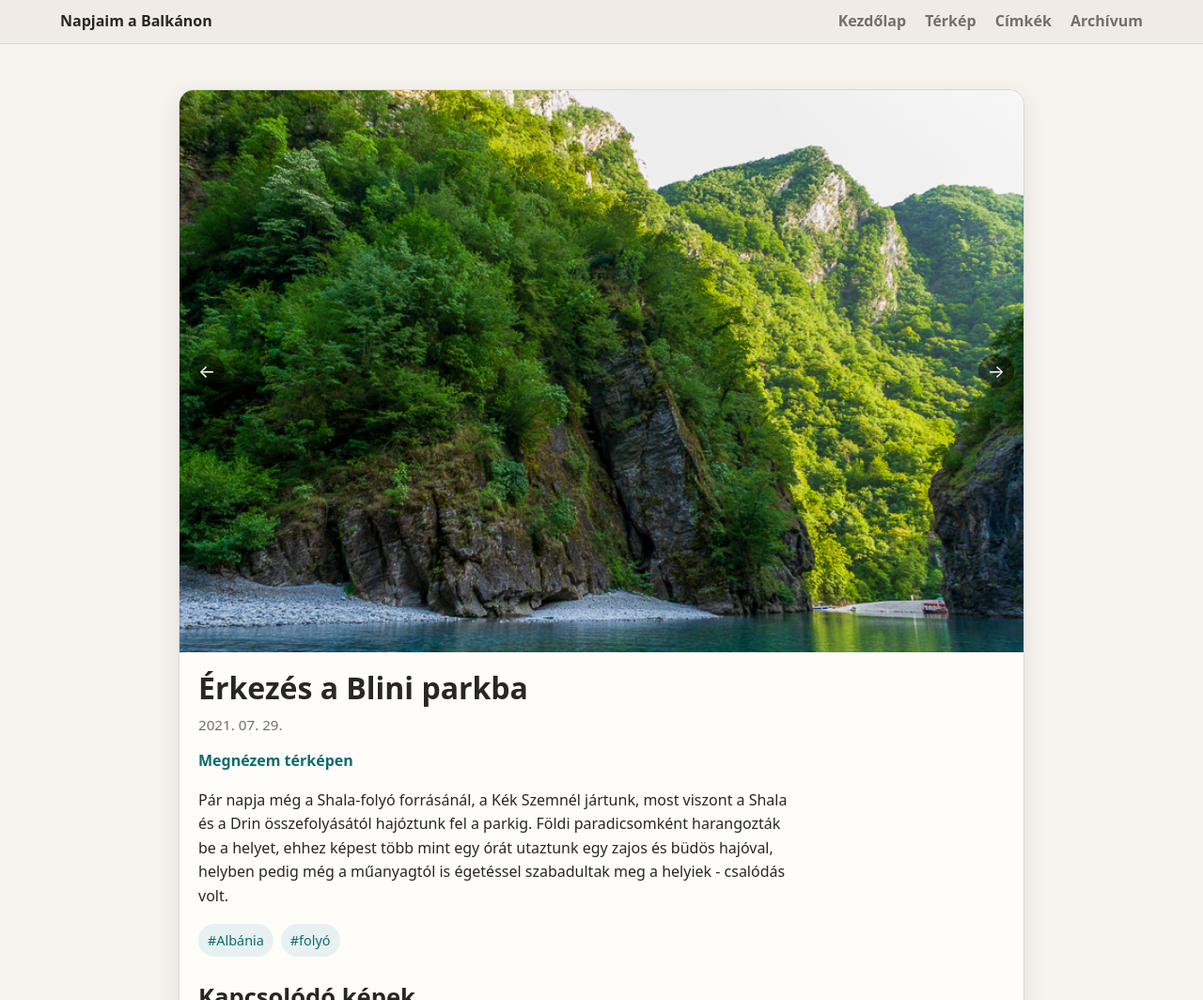
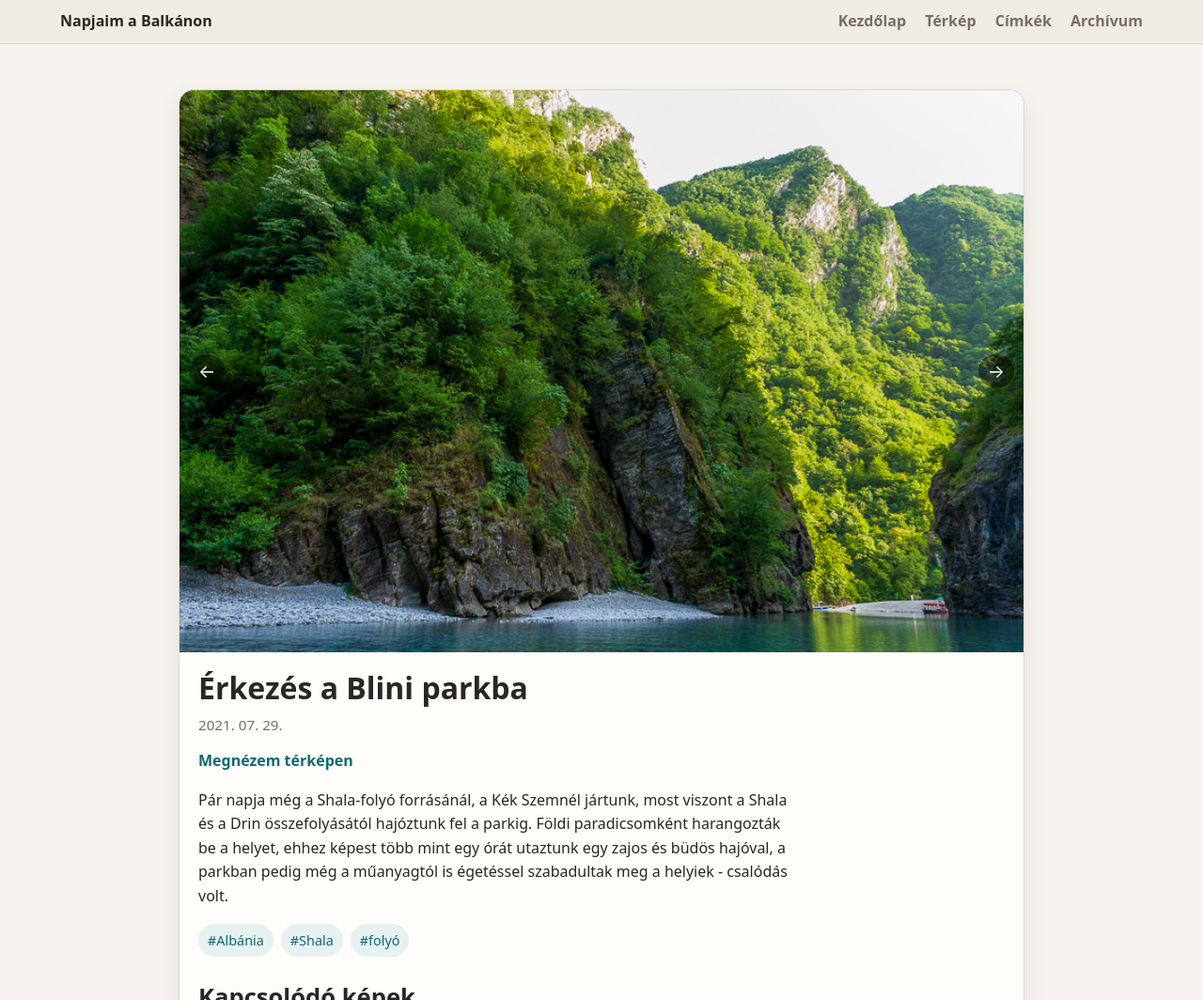
Before and after one commit to havassy/fotoblog, a Jekyll site: the page built from _posts/2021-07-29-blini_shala.md, in a window 1280 px wide. Shown: the top 1064 px of the page at 94% size. Built offline with Jekyll 4.4.1, drawn with Linux system fonts in a browser that asks for light colours; grey boxes are pictures that could not be loaded.

Commit message:
Auto-create/update posts from images [skip ci]

```diff
--- a/_posts/2021-07-29-blini_shala.md
+++ b/_posts/2021-07-29-blini_shala.md
@@ -7,8 +7,9 @@ lat: 42.19804
 lon: 19.809128
 tags:
   - "Albánia"
+  - "Shala"
   - "folyó"
-description: "Pár napja még a Shala-folyó forrásánál, a Kék Szemnél jártunk, most viszont a Shala és a Drin összefolyásától hajóztunk fel a parkig. Földi paradicsomként harangozták be a helyet, ehhez képest több mint egy órát utaztunk egy zajos és büdös hajóval, helyben pedig még a műanyagtól is égetéssel szabadultak meg a helyiek - csalódás volt."
+description: "Pár napja még a Shala-folyó forrásánál, a Kék Szemnél jártunk, most viszont a Shala és a Drin összefolyásától hajóztunk fel a parkig. Földi paradicsomként harangozták be a helyet, ehhez képest több mint egy órát utaztunk egy zajos és büdös hajóval, a parkban pedig még a műanyagtól is égetéssel szabadultak meg a helyiek - csalódás volt."
 ---
 
-Pár napja még a Shala-folyó forrásánál, a Kék Szemnél jártunk, most viszont a Shala és a Drin összefolyásától hajóztunk fel a parkig. Földi paradicsomként harangozták be a helyet, ehhez képest több mint egy órát utaztunk egy zajos és büdös hajóval, helyben pedig még a műanyagtól is égetéssel szabadultak meg a helyiek - csalódás volt.
+Pár napja még a Shala-folyó forrásánál, a Kék Szemnél jártunk, most viszont a Shala és a Drin összefolyásától hajóztunk fel a parkig. Földi paradicsomként harangozták be a helyet, ehhez képest több mint egy órát utaztunk egy zajos és büdös hajóval, a parkban pedig még a műanyagtól is égetéssel szabadultak meg a helyiek - csalódás volt.
```
